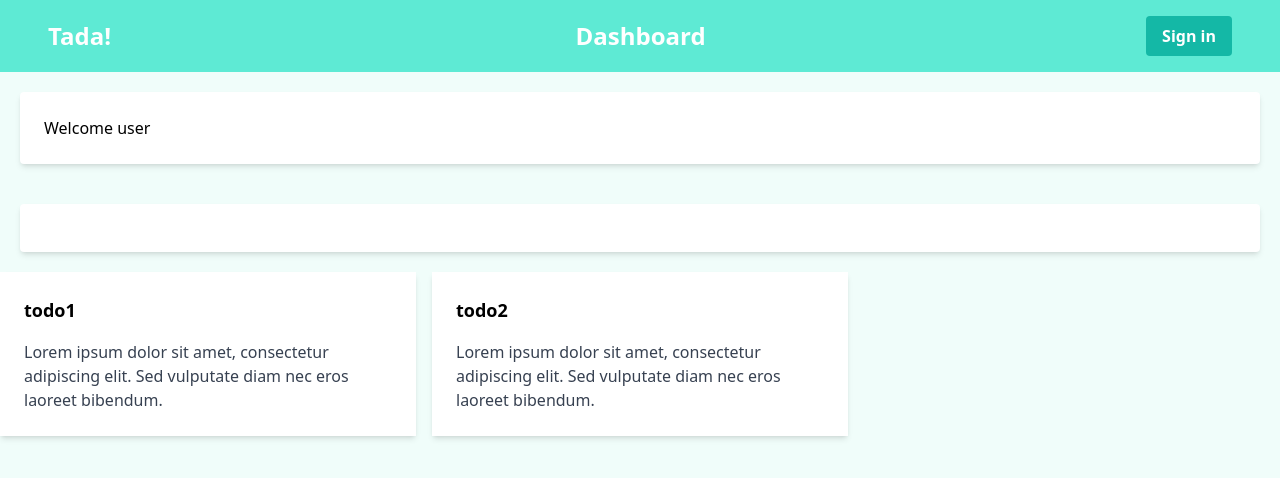
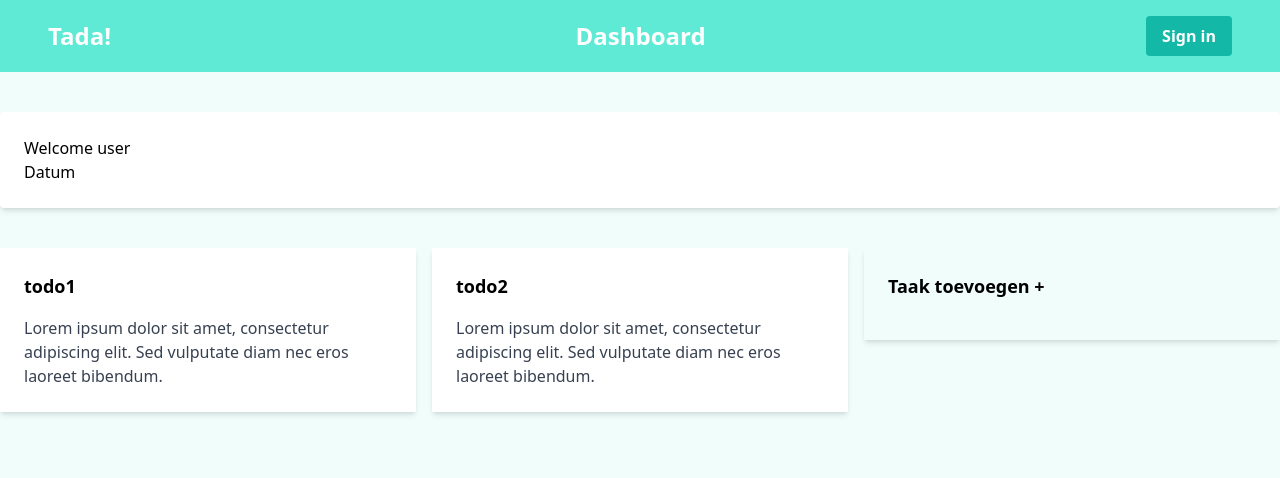
Before and after one commit to kevinegstorf/firebase_basics_with_react, a React (Vite) app: page /dashboard in a window 1280 px wide. Shown: the top 478 px of the page. Built offline with nearby package versions, Linux system fonts and the light colour scheme; no server answers.

Commit message:
chore: updated styling

```diff
--- a/src/pages/Dashboard.tsx
+++ b/src/pages/Dashboard.tsx
@@ -4,18 +4,13 @@ import { Navigation } from '../components';
 export const Dashboard = () => {
   const [todos, setTodos] = useState<string[]>(['todo1', 'todo2']);
   return (
-    <div>
+    <>
       <Navigation pageName="Dashboard" />
-      <div className="container mx-auto">
+      <div className="container mx-auto m-5">
         <div className="grid grid-cols-1 gap-4">
-          <div className="bg-white p-6 shadow-md m-5 rounded">
+          <div className="bg-white p-6 shadow-md mb-5 mt-5 rounded">
             <h2>Welcome user</h2>
-          </div>
-        </div>
-
-        <div className="container mx-auto">
-          <div className="grid grid-cols-1 gap-4">
-            <div className="bg-white p-6 shadow-md m-5 rounded"></div>
+            <h3>Datum</h3>
           </div>
         </div>
       </div>
@@ -30,8 +25,13 @@ export const Dashboard = () => {
               </p>
             </div>
           ))}
+          <a href="">
+            <div className="p-6 shadow-md hover:bg-teal-300">
+              <h2 className="text-lg font-bold mb-4">Taak toevoegen +</h2>
+            </div>
+          </a>
         </div>
       </div>
-    </div>
+    </>
   );
 };
```
